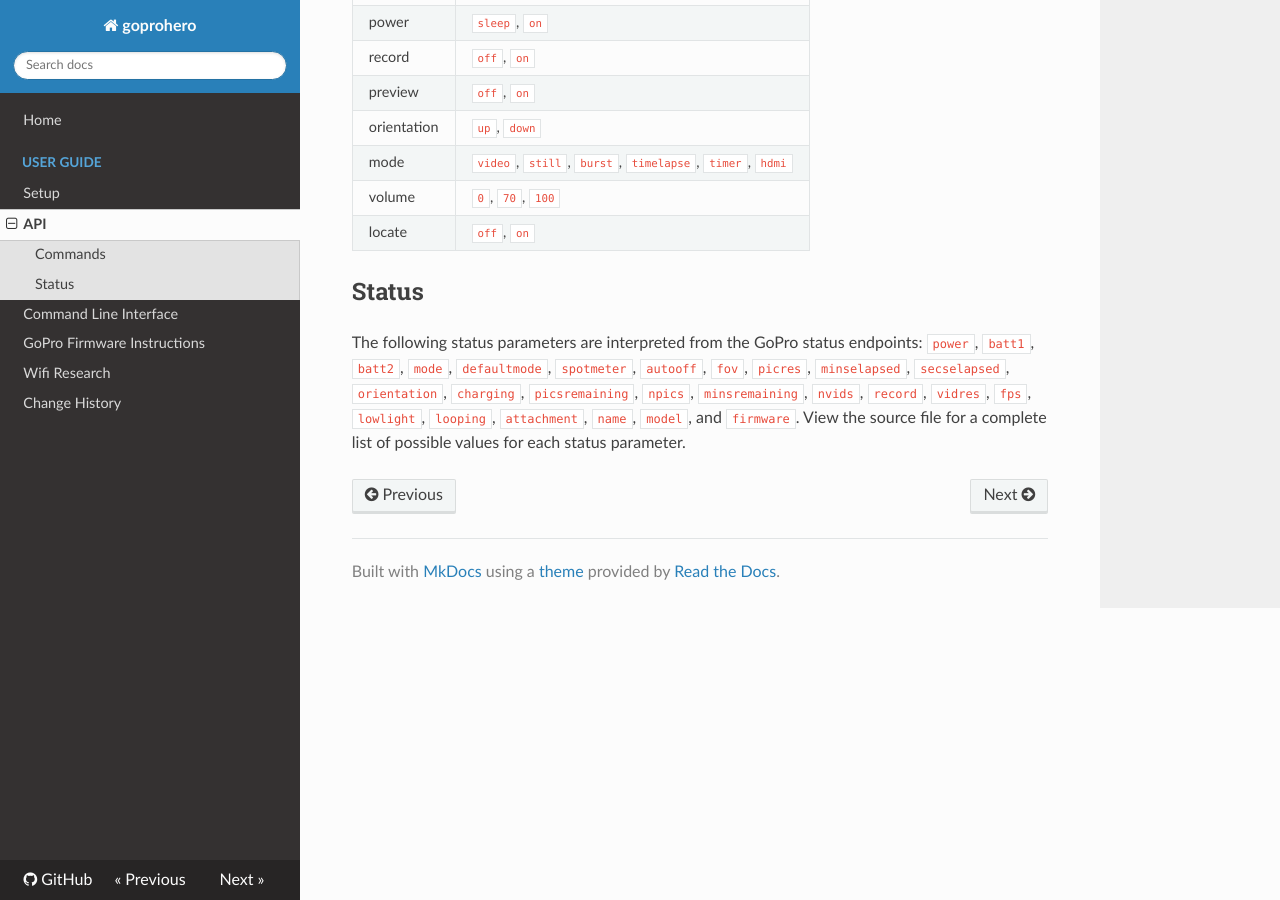
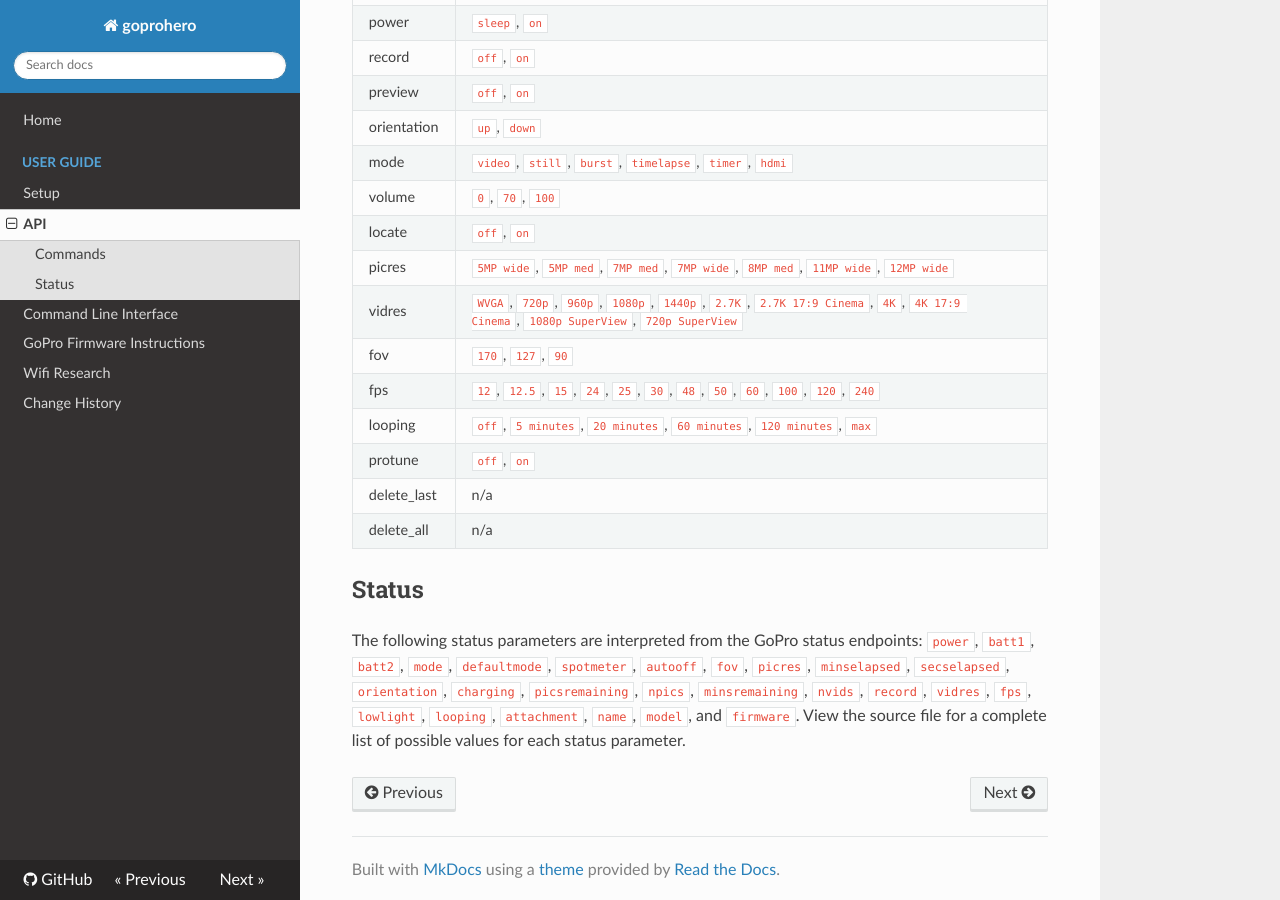
Before and after one commit to joshvillbrandt/goprohero, an MkDocs documentation site: the page built from docs/API.md, in a window 1280 px wide and 900 px high, scrolled down 686 px. Built offline with MkDocs 1.6.1, drawn with Linux system fonts in a browser that asks for light colours; nearby versions of some CDN libraries; old or Windows-style settings are respelled for this version of MkDocs.

Commit message:
Update documentation for release

```diff
--- a/docs/API.md
+++ b/docs/API.md
@@ -29,6 +29,14 @@
 mode | `video`, `still`, `burst`, `timelapse`, `timer`, `hdmi`
 volume | `0`, `70`, `100`
 locate | `off`, `on`
+picres | `5MP wide`, `5MP med`, `7MP med`, `7MP wide`, `8MP med`, `11MP wide`, `12MP wide`
+vidres | `WVGA`, `720p`, `960p`, `1080p`, `1440p`, `2.7K`, `2.7K 17:9 Cinema`, `4K`, `4K 17:9 Cinema`, `1080p SuperView`, `720p SuperView`
+fov | `170`, `127`, `90`
+fps | `12`, `12.5`, `15`, `24`, `25`, `30`, `48`, `50`, `60`, `100`, `120`, `240`
+looping | `off`, `5 minutes`, `20 minutes`, `60 minutes`, `120 minutes`, `max`
+protune | `off`, `on`
+delete_last | n/a
+delete_all | n/a
 
 ## Status
 
```
Also changed, not shown: docs/Change History.md (+5 -1 lines).
